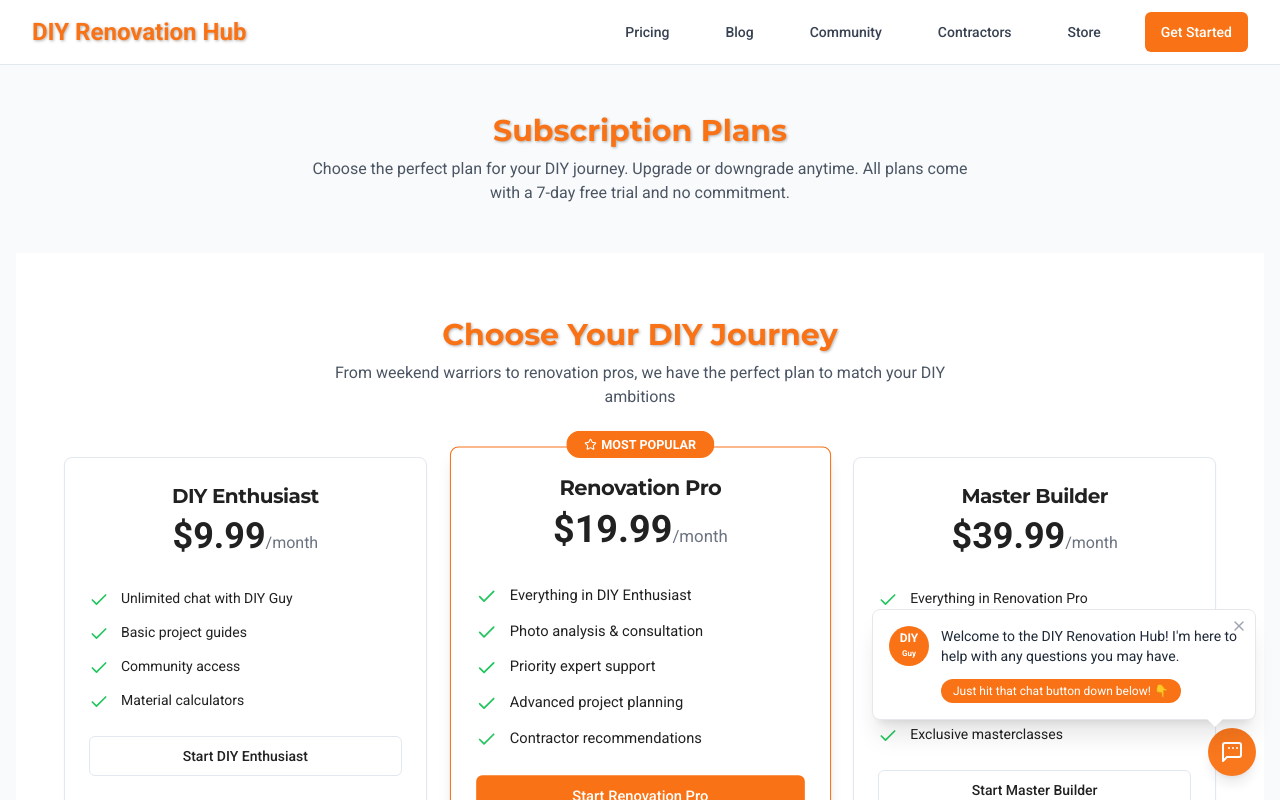
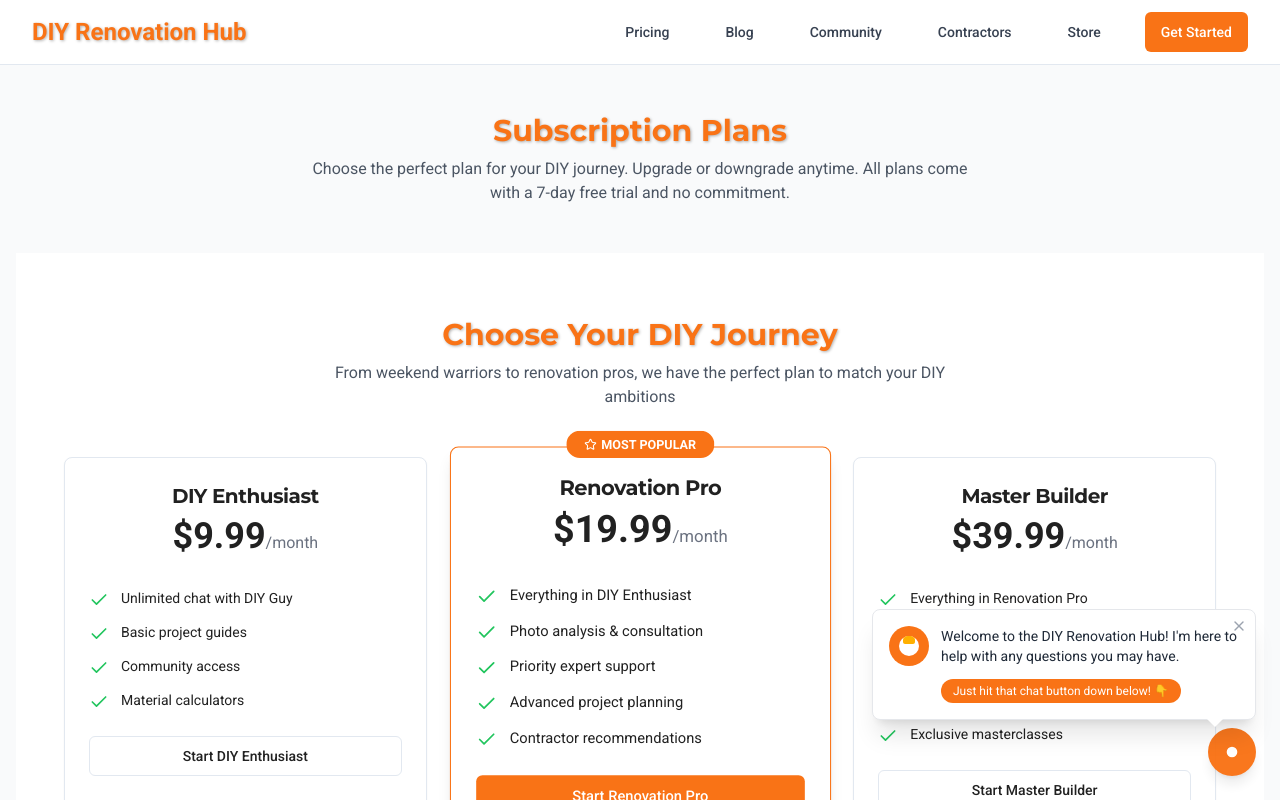
Before and after one commit to The-ComebackKid/diyrenovationhub-4e92d7a4, a React (Vite) app: page /pricing in a window 1280 px wide. Shown: the top 800 px of the page. Built offline with nearby package versions, Linux system fonts and the light colour scheme.

Commit message:
Fix: Show DIY Guy mascot as cartoon
Resolve mascot display issue. Discuss launch and promotion steps.

```diff
--- a/src/components/ChatWidget.tsx
+++ b/src/components/ChatWidget.tsx
@@ -1,4 +1,3 @@
-
 import { useState, useEffect } from 'react';
 import { X, Send } from 'lucide-react';
 import { Button } from "@/components/ui/button";
@@ -134,15 +133,56 @@ const ChatWidget = ({ show, setShow }: ChatWidgetProps) => {
   if (!show) return null;
 
   const getMascotDisplay = () => {
+    const baseStyle = "h-12 w-12 bg-white rounded-full overflow-hidden border-2 border-white flex items-center justify-center relative";
+
     switch (mascotMood) {
       case 'thinking':
-        return { emoji: '🤔', bgColor: 'bg-blue-500' };
+        return {
+          component: (
+            <div className={baseStyle}>
+              <div className="text-2xl">🤔</div>
+              <div className="absolute inset-0 bg-blue-500 opacity-20 rounded-full"></div>
+            </div>
+          ),
+          bgColor: 'bg-blue-500'
+        };
       case 'excited':
-        return { emoji: '🔥', bgColor: 'bg-red-500' };
+        return {
+          component: (
+            <div className={baseStyle}>
+              <div className="text-2xl animate-bounce">🔥</div>
+              <div className="absolute inset-0 bg-red-500 opacity-20 rounded-full"></div>
+            </div>
+          ),
+          bgColor: 'bg-red-500'
+        };
       case 'helpful':
-        return { emoji: '🛠️', bgColor: 'bg-green-500' };
+        return {
+          component: (
+            <div className={baseStyle}>
+              <div className="text-2xl">🛠️</div>
+              <div className="absolute inset-0 bg-green-500 opacity-20 rounded-full"></div>
+            </div>
+          ),
+          bgColor: 'bg-green-500'
+        };
       default:
-        return { emoji: '😊', bgColor: 'bg-bengals-orange' };
+        return {
+          component: (
+            <div className={baseStyle}>
+              <div className="w-10 h-10 rounded-full bg-bengals-orange flex items-center justify-center">
+                <svg viewBox="0 0 24 24" className="w-6 h-6 text-white">
+                  <circle cx="12" cy="12" r="10" fill="currentColor"/>
+                  <circle cx="9" cy="9" r="1.5" fill="white"/>
+                  <circle cx="15" cy="9" r="1.5" fill="white"/>
+                  <path d="M8 14s1.5 2 4 2 4-2 4-2" stroke="white" strokeWidth="1.5" strokeLinecap="round" fill="none"/>
+                  <path d="M12 2C8 2 6 4 6 6v2c0 1 1 2 2 2h8c1 0 2-1 2-2V6c0-2-2-4-6-4z" fill="#FFB000"/>
+                </svg>
+              </div>
+            </div>
+          ),
+          bgColor: 'bg-bengals-orange'
+        };
     }
   };
 
@@ -153,9 +193,7 @@ const ChatWidget = ({ show, setShow }: ChatWidgetProps) => {
       <div className={`chat-header ${mascotDisplay.bgColor} text-white p-4 flex justify-between items-center`}>
         <div className="flex items-center space-x-3">
           <div className="relative">
-            <div className="h-12 w-12 bg-white rounded-full overflow-hidden border-2 border-white flex items-center justify-center">
-              <div className="text-2xl">{mascotDisplay.emoji}</div>
-            </div>
+            {mascotDisplay.component}
             <div className="absolute -bottom-1 -right-1 bg-green-400 w-4 h-4 rounded-full border-2 border-white"></div>
           </div>
           <div>
--- a/src/components/Layout.tsx
+++ b/src/components/Layout.tsx
@@ -53,7 +53,14 @@ const Layout = ({ children }: LayoutProps) => {
           className="fixed bottom-6 right-6 z-40 bg-bengals-orange text-white p-3 rounded-full shadow-lg hover:bg-orange-500 transition-colors animate-pulse"
           aria-label="Open chat assistant"
         >
-          <svg xmlns="http://www.w3.org/2000/svg" width="24" height="24" viewBox="0 0 24 24" fill="none" stroke="currentColor" strokeWidth="2" strokeLinecap="round" strokeLinejoin="round"><path d="M21 15a2 2 0 0 1-2 2H7l-4 4V5a2 2 0 0 1 2-2h14a2 2 0 0 1 2 2z"></path><path d="M13 8h.01"></path><path d="M17 8h.01"></path><path d="M9 8h.01"></path></svg>
+          <div className="w-6 h-6 flex items-center justify-center">
+            <svg viewBox="0 0 24 24" className="w-4 h-4 text-white">
+              <circle cx="12" cy="12" r="8" fill="currentColor"/>
+              <circle cx="10" cy="10" r="1" fill="white"/>
+              <circle cx="14" cy="10" r="1" fill="white"/>
+              <path d="M9 13s1 1.5 3 1.5 3-1.5 3-1.5" stroke="white" strokeWidth="1" strokeLinecap="round" fill="none"/>
+            </svg>
+          </div>
         </button>
       )}
     </div>
--- a/src/components/WelcomeBubble.tsx
+++ b/src/components/WelcomeBubble.tsx
@@ -47,13 +47,14 @@ const WelcomeBubble = ({ onClose, onOpenChat }: WelcomeBubbleProps) => {
 
         <div className="flex items-start space-x-3">
           <div className="flex-shrink-0">
-            <div className="h-10 w-10 bg-bengals-orange rounded-full flex items-center justify-center">
-              <div className="text-white text-xs font-bold">
-                <div className="text-center">
-                  <div>DIY</div>
-                  <div className="text-[8px]">Guy</div>
-                </div>
-              </div>
+            <div className="h-10 w-10 bg-bengals-orange rounded-full flex items-center justify-center relative overflow-hidden">
+              <svg viewBox="0 0 24 24" className="w-6 h-6 text-white">
+                <circle cx="12" cy="12" r="10" fill="currentColor"/>
+                <circle cx="9" cy="9" r="1.5" fill="white"/>
+                <circle cx="15" cy="9" r="1.5" fill="white"/>
+                <path d="M8 14s1.5 2 4 2 4-2 4-2" stroke="white" strokeWidth="1.5" strokeLinecap="round" fill="none"/>
+                <path d="M12 2C8 2 6 4 6 6v2c0 1 1 2 2 2h8c1 0 2-1 2-2V6c0-2-2-4-6-4z" fill="#FFB000"/>
+              </svg>
             </div>
           </div>
 
--- a/src/features/community/hooks/useProjects.ts
+++ b/src/features/community/hooks/useProjects.ts
@@ -67,10 +67,13 @@ export const useProjects = () => {
         images: Array.isArray(project.images)
           ? (project.images as string[])
           : [],
-        user_profiles: project.user_profiles && typeof project.user_profiles === 'object' && 'display_name' in project.user_profiles
+        user_profiles: project.user_profiles &&
+          typeof project.user_profiles === 'object' &&
+          project.user_profiles !== null &&
+          'display_name' in project.user_profiles
           ? {
-              display_name: project.user_profiles.display_name || '',
-              avatar_url: project.user_profiles.avatar_url || ''
+              display_name: (project.user_profiles as any).display_name || '',
+              avatar_url: (project.user_profiles as any).avatar_url || ''
             }
           : null
       }));
```
